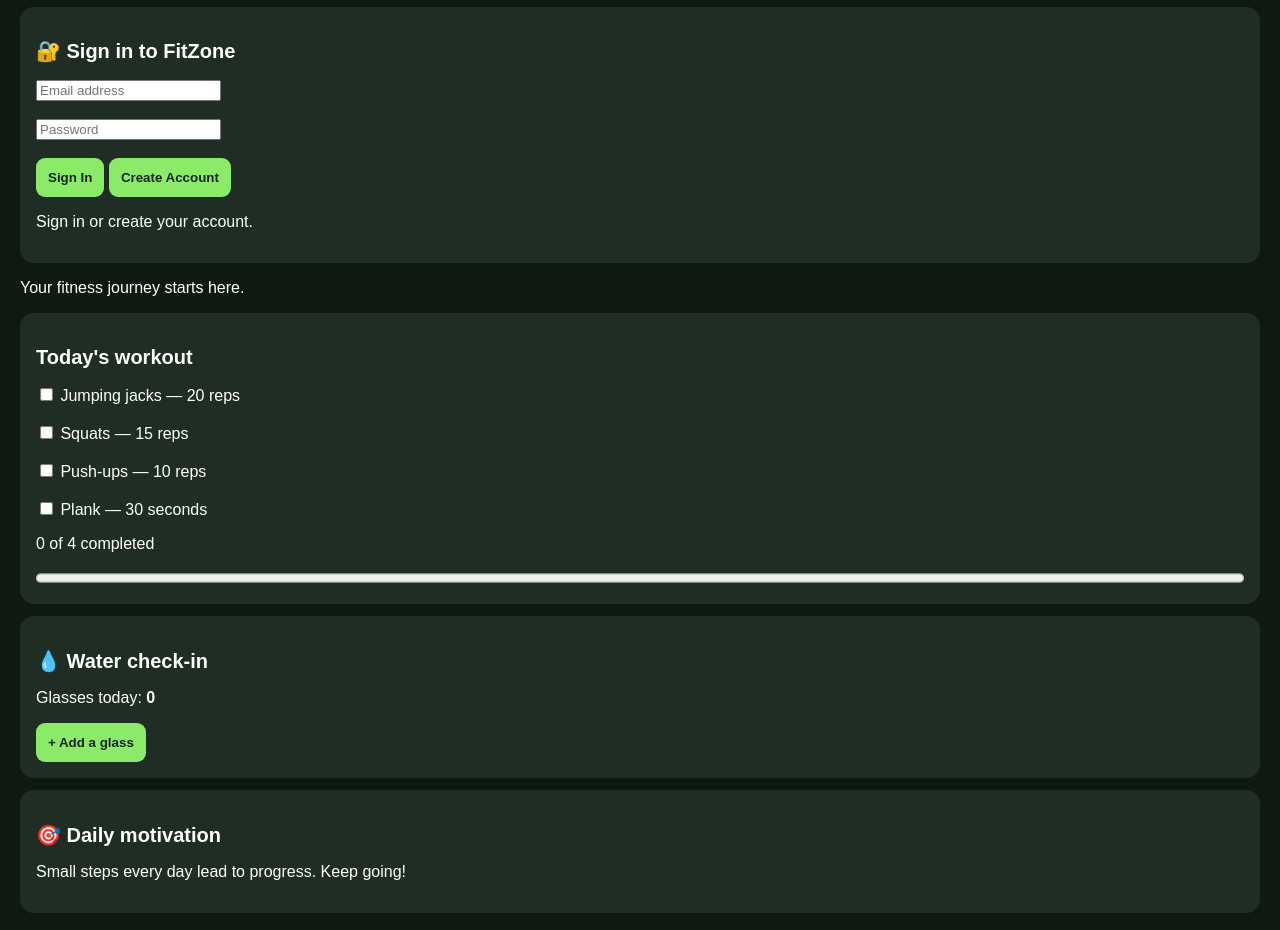
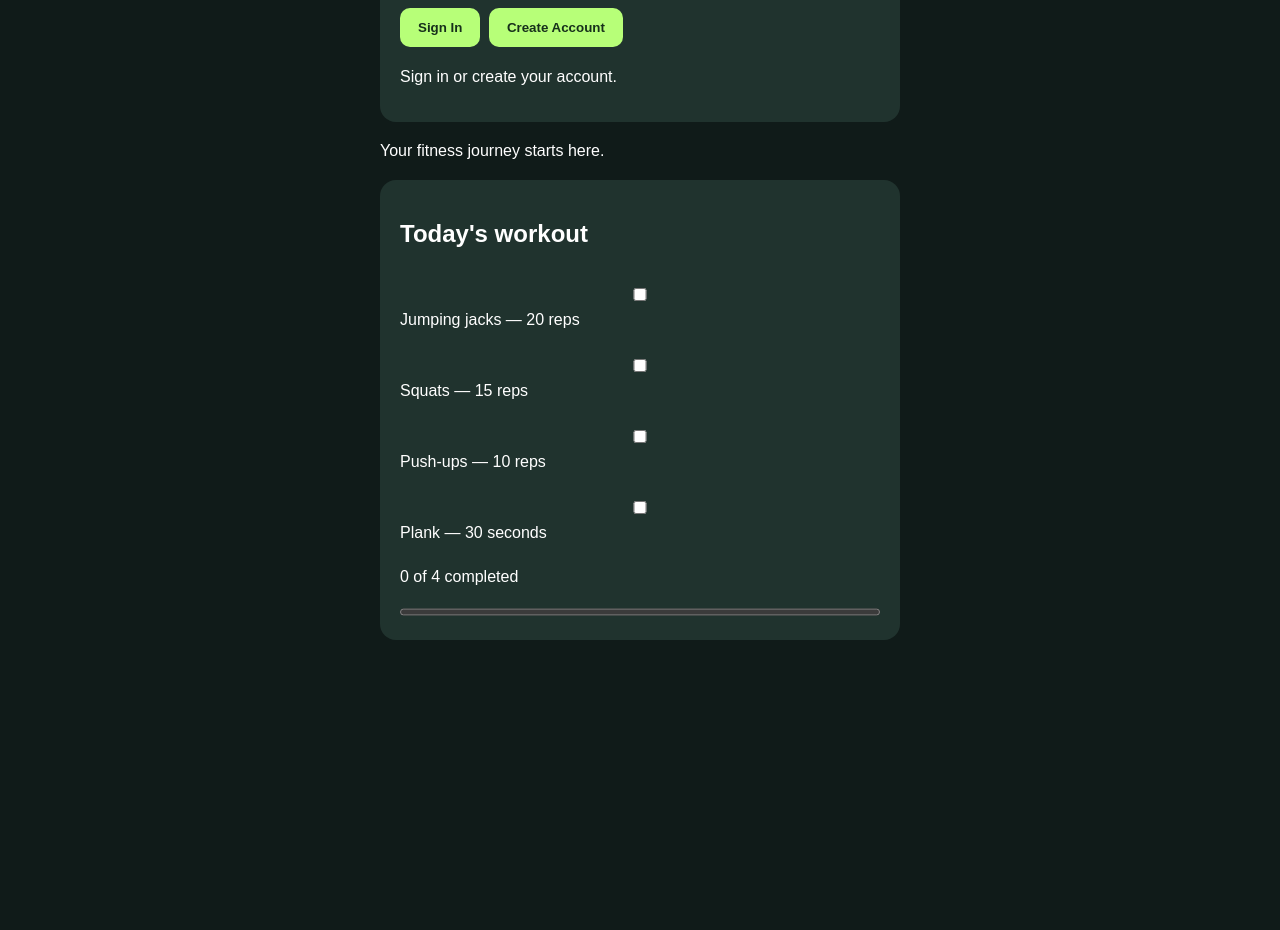
Before and after one commit to njugunaalex873-png/fitzone-app, a plain HTML site: page index.html in a window 1280 px wide. Shown: the part 292-1222 px from the top of the page. After the commit the page ends 976 px from the top, so only its background shows below. Drawn offline with Linux system fonts and the light colour scheme.

Commit message:
Update index.html

```diff
--- a/index.html
+++ b/index.html
@@ -1,120 +1,146 @@
-
 <!DOCTYPE html>
 <html lang="en">
 <head>
-<meta name="viewport" content="width=device-width,initial-scale=1">
-<meta name="theme-color" content="#14251b">
-<title>FitZone</title>
+  <meta charset="UTF-8">
+  <meta name="viewport" content="width=device-width, initial-scale=1.0">
+  <title>Fitzone Fitness</title>
+
   <style>
-body{margin:0;background:#101812;color:#fff;font-family:Arial,sans-serif;padding:20px}
-h1{color:#8bea68}h2{font-size:20px}
-.card{background:#202d24;padding:16px;border-radius:14px;margin:12px 0}
-button{background:#8bea68;color:#14251b;border:0;padding:12px;border-radius:9px;font-weight:bold}
-li{margin:12px 0}progress{width:100%;height:18px}
+    * { box-sizing: border-box; }
+
+    body {
+      margin: 0;
+      padding: 24px 16px;
+      background: #101b19;
+      color: #fff;
+      font-family: Arial, sans-serif;
+    }
+
+    main {
+      max-width: 520px;
+      margin: auto;
+    }
+
+    h1 { color: #aaff70; }
+
+    section {
+      background: #20332e;
+      padding: 20px;
+      border-radius: 16px;
+      margin: 20px 0;
+    }
+
+    input {
+      display: block;
+      width: 100%;
+      padding: 12px;
+      margin: 10px 0;
+      border-radius: 8px;
+      border: 1px solid #65776f;
+    }
+
+    button {
+      background: #b7ff78;
+      color: #17301b;
+      padding: 12px 18px;
+      margin: 5px 4px 5px 0;
+      border: 0;
+      border-radius: 10px;
+      cursor: pointer;
+      font-weight: bold;
+    }
+
+    .exercise {
+      display: block;
+      padding: 10px 0;
+    }
+
+    progress {
+      width: 100%;
+      height: 14px;
+      accent-color: #b7ff78;
+    }
+
+    #message { overflow-wrap: anywhere; }
   </style>
 </head>
-  // Import the functions you need from the SDKs you need
-import { initializeApp } from "firebase/app";
-import { getAnalytics } from "firebase/analytics";
-import {
-  getAuth,
-  createUserWithEmailAndPassword,
-  signInWithEmailAndPassword
-} from "https://www.gstatic.com/firebasejs/10.12.2/firebase-auth.js";
-// TODO: Add SDKs for Firebase products that you want to use
-// https://firebase.google.com/docs/web/setup#available-libraries
 
-// Your web app's Firebase configuration
-// For Firebase JS SDK v7.20.0 and later, measurementId is optional
-const firebaseConfig = {
-  apiKey: "AIzaSyAUcLCkVkVDeqZTsedXc4Eco4T1eKcC144",
-  authDomain: "fitzone-ce6d3.firebaseapp.com",
-  projectId: "fitzone-ce6d3",
-  storageBucket: "fitzone-ce6d3.firebasestorage.app",
-  messagingSenderId: "312285142683",
-  appId: "1:312285142683:web:e99d29565db620a338b03e",
-  measurementId: "G-8KX7X37M1B"
-};
+<body>
+  <main>
+    <h1>💪 Fitzone</h1>
 
-// Initialize Firebase
-const app = initializeApp(firebaseConfig);
-const analytics = getAnalytics(app);
-const auth = getAuth(app);
-  window.signUp = async function () {
-  const email = document.getElementById("email").value;
-  const password = document.getElementById("password").value;
-  const message = document.getElementById("authMessage");
+    <section>
+      <h2>🔐 Sign in to Fitzone</h2>
 
-  try {
-    await createUserWithEmailAndPassword(auth, email, password);
-    message.textContent = "Account created successfully!";
-  } catch (error) {
-    message.textContent = error.message;
-  }
-};
+      <form id="authForm">
+        <input id="email" type="email"
+          placeholder="Email address" required>
 
-window.signIn = async function () {
-  const email = document.getElementById("email").value;
-  const password = document.getElementById("password").value;
-  const message = document.getElementById("authMessage");
+        <input id="password" type="password"
+          placeholder="Password" minlength="6" required>
 
-  try {
-    await signInWithEmailAndPassword(auth, email, password);
-    message.textContent = "Signed in successfully!";
-  } catch (error) {
-    message.textContent = error.message;
-  }
-};
-<body>
-<h1>💪 FitZone</h1>
-  <div class="card">
-  <h2>🔐 Sign in to FitZone</h2>
-  <input id="email" type="email" placeholder="Email address" required>
-  <br><br>
-  <input id="password" type="password" placeholder="Password" required>
-  <br><br>
-  <button type="button" onclick="signIn()">Sign In</button>
-  <button type="button" onclick="signUp()">Create Account</button>
-  <p id="authMessage">Sign in or create your account.</p>
-  </div>
+        <button type="submit">Sign In</button>
+        <button type="button" id="createAccount">
+          Create Account
+        </button>
+      </form>
+
+      <p id="message" role="status">
+        Sign in or create your account.
+      </p>
+    </section>
+
     <p>Your fitness journey starts here.</p>
-<div class="card">
+
+    <section>
       <h2>Today's workout</h2>
-<label><input type="checkbox" onchange="update()"> Jumping jacks — 20 reps</label><br><br>
-<label><input type="checkbox" onchange="update()"> Squats — 15 reps</label><br><br>
-<label><input type="checkbox" onchange="update()"> Push-ups — 10 reps</label><br><br>
-<label><input type="checkbox" onchange="update()"> Plank — 30 seconds</label>
-<p id="count">0 of 4 completed</p>
-<progress id="bar" value="0" max="4"></progress>
-</div>
-<div class="card">
-<h2>💧 Water check-in</h2>
-<p>Glasses today: <b id="water">0</b></p>
-<button onclick="drink()">+ Add a glass</button>
-</div>
-<div class="card">
-<h2>🎯 Daily motivation</h2>
-<p>Small steps every day lead to progress. Keep going!</p>
-</div>
-<script>
-function update() {
-  const boxes = document.querySelectorAll(
-    'input[type="checkbox"]'
-  );
-  let n = [...boxes].filter(box => box.checked).length;
 
-  document.getElementById("count").textContent =
-    n + " of 4 completed";
+      <label class="exercise">
+        <input type="checkbox" class="workout">
+        Jumping jacks — 20 reps
+      </label>
 
-  document.getElementById("bar").value = n;
+      <label class="exercise">
+        <input type="checkbox" class="workout">
+        Squats — 15 reps
+      </label>
+
+      <label class="exercise">
+        <input type="checkbox" class="workout">
+        Push-ups — 10 reps
+      </label>
+
+      <label class="exercise">
+        <input type="checkbox" class="workout">
+        Plank — 30 seconds
+      </label>
+
+      <p id="progressText">0 of 4 completed</p>
+      <progress id="progressBar" value="0" max="4"></progress>
+    </section>
+  </main>
+
+  <script type="module">
+    // Keep JavaScript here, not as visible page text.
+    const exercises = document.querySelectorAll(".workout");
+    const progressText = document.getElementById("progressText");
+    const progressBar = document.getElementById("progressBar");
+
+    function updateProgress() {
+      const completed = [...exercises]
+        .filter(item => item.checked).length;
+
+      progressText.textContent =
+        `${completed} of ${exercises.length} completed`;
+
+      progressBar.value = completed;
     }
 
-let w = 0;
+    exercises.forEach(item =>
+      item.addEventListener("change", updateProgress)
+    );
 
-function drink() {
-  w++;
-  document.getElementById("water").textContent = w;
-}
+    // Firebase authentication is added in the next step.
   </script>
 </body>
 </html>
```
Lines whose indentation alone changed are shown as unchanged.
